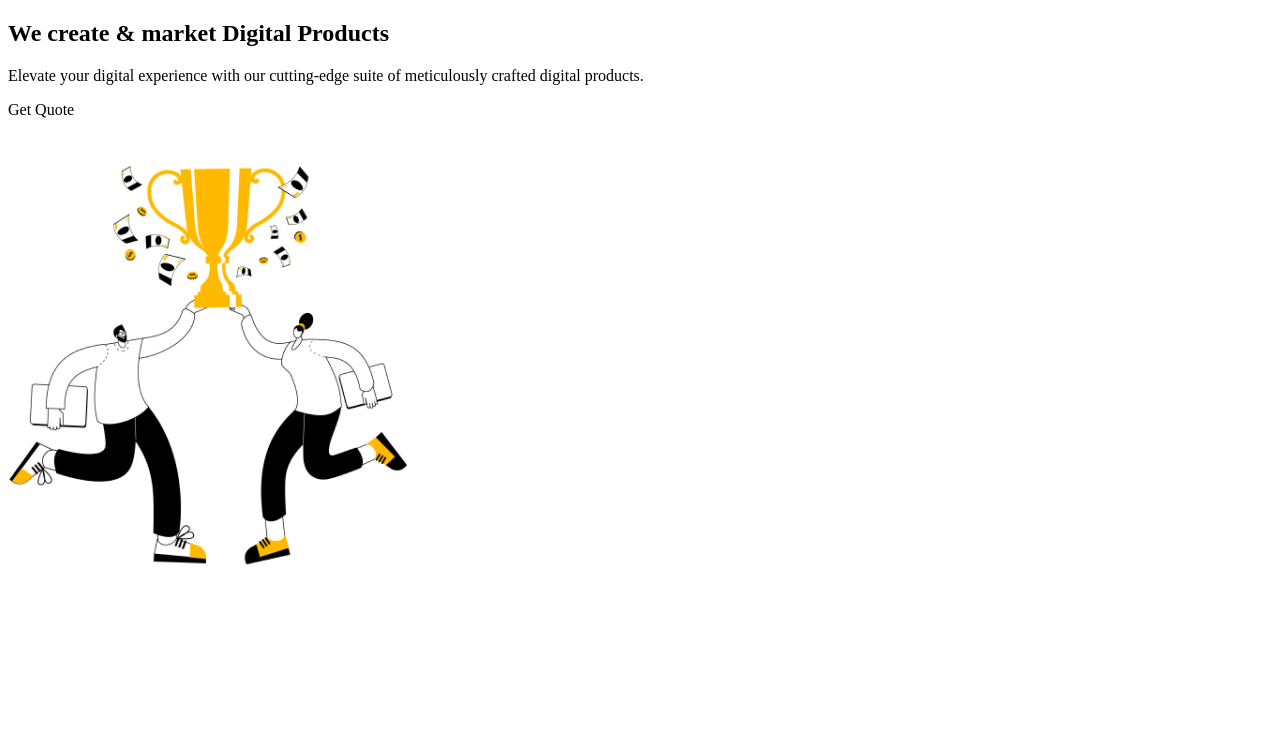
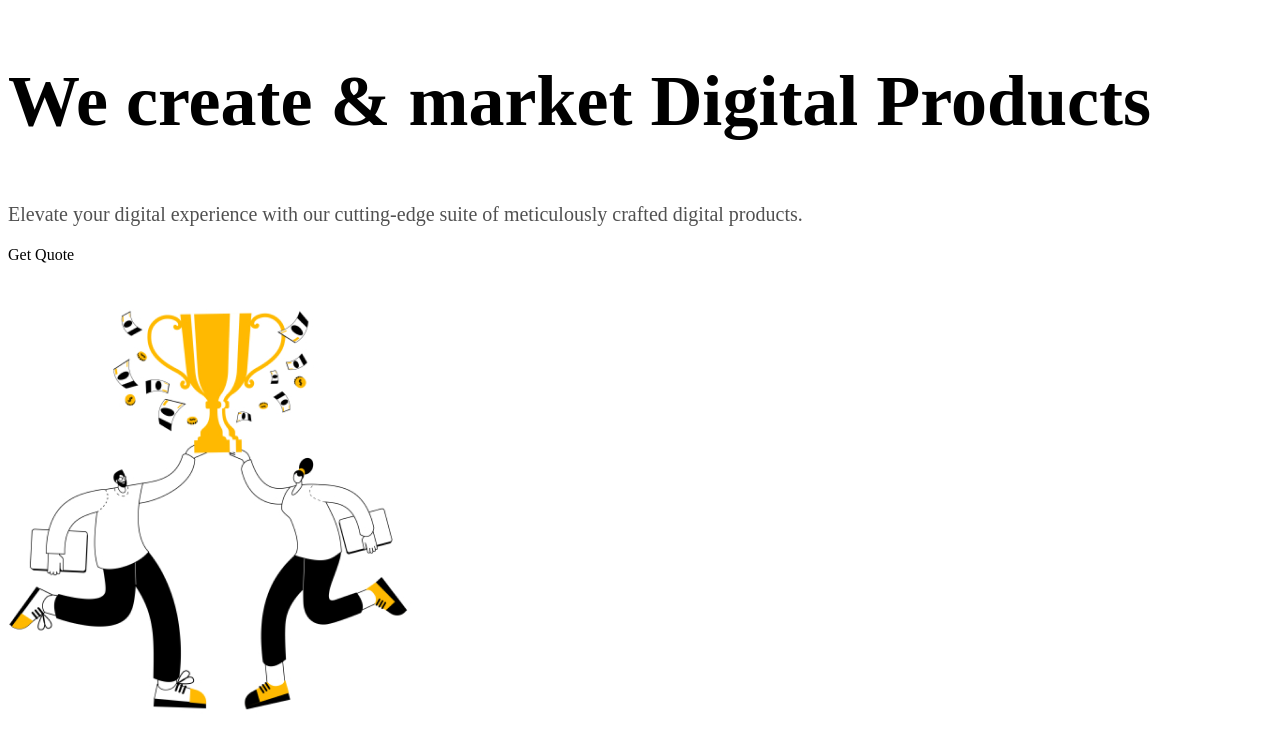
Before and after one commit to NelliEfr/Bold_Bloom_project, a plain HTML site: page index.html in a window 1280 px wide. Drawn offline with Linux system fonts and the light colour scheme.

Commit message:
1.1.2 CSS levels and basic styles

```diff
--- a/index.html
+++ b/index.html
@@ -3,6 +3,7 @@
 <head>
   <meta charset="UTF-8">
   <meta name="viewport" content="width=device-width, initial-scale=1.0">
+  <link rel="stylesheet" href="style.css">
   <title>Document</title>
 </head>
 <body>
--- /dev/null
+++ b/style.css
@@ -0,0 +1,8 @@
+h1 {
+  font-size: 72px;
+}
+
+p {
+  font-size: 20px;
+  color: #515151;
+}
```
